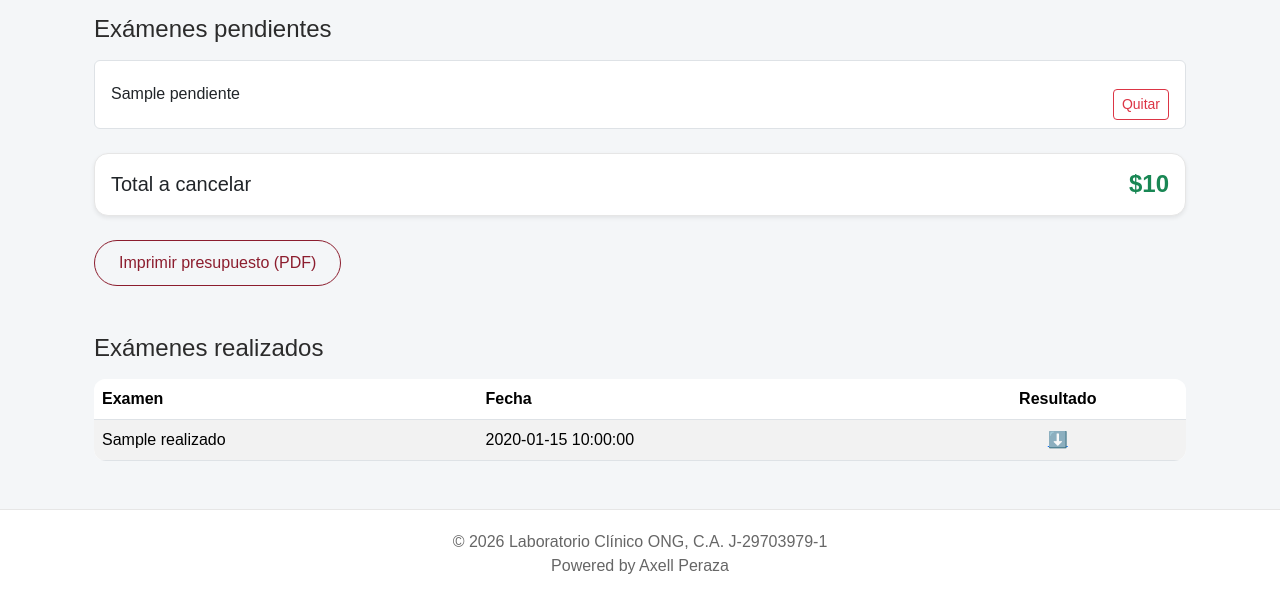
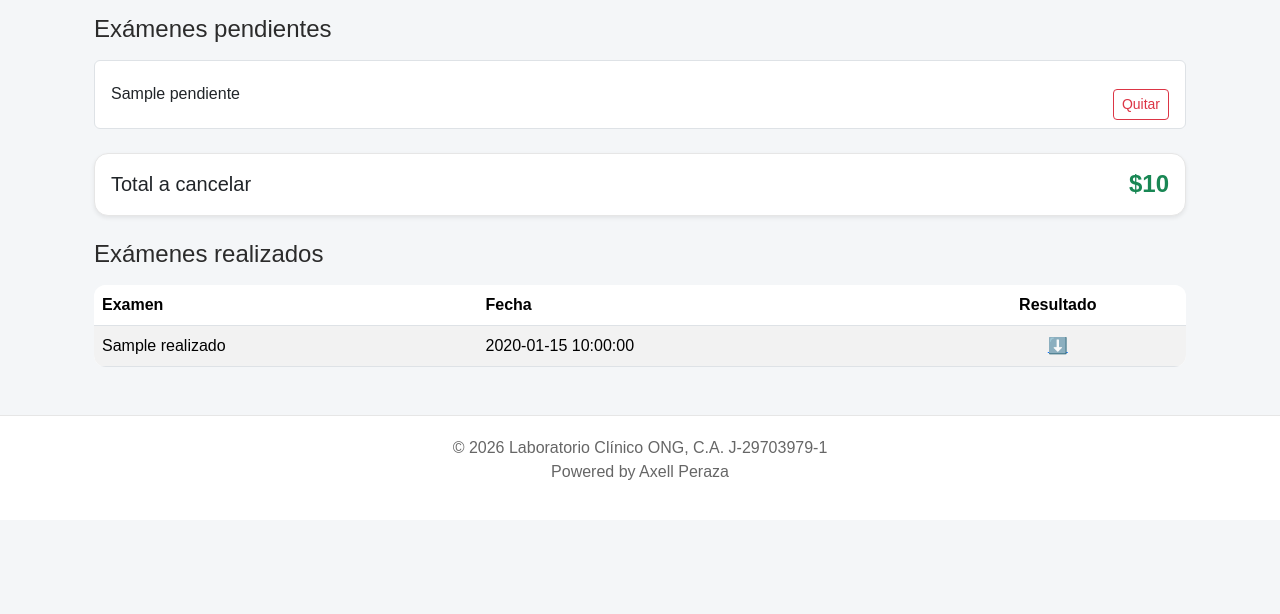
Before and after one commit to axellperaza1/laboratorio_app, a Flask app: template templates/dashboard.html in a window 1280 px wide. Shown: the part 648-1262 px from the top of the page. After the commit the page ends 1128 px from the top, so only its background shows below. Run offline with Flask 3, Linux system fonts and the light colour scheme; the visitor is signed in with stand-in values (Sample User, id 1); the template is opened without the code that fills it: most values are stand-ins (such as "Sample title", 1, 10 or a date in 2020); some libraries are stand-ins or nearby versions.

Commit message:
preparando proyecto para produccion

```diff
--- a/templates/dashboard.html
+++ b/templates/dashboard.html
@@ -108,7 +108,7 @@
   </div>
 
   <!-- ================== PRESUPUESTO ================== -->
-  <div class="mb-5">
+  <!--<div class="mb-5">
     <a
       href="{{ url_for('presupuesto_pdf') }}"
       target="_blank"
```
